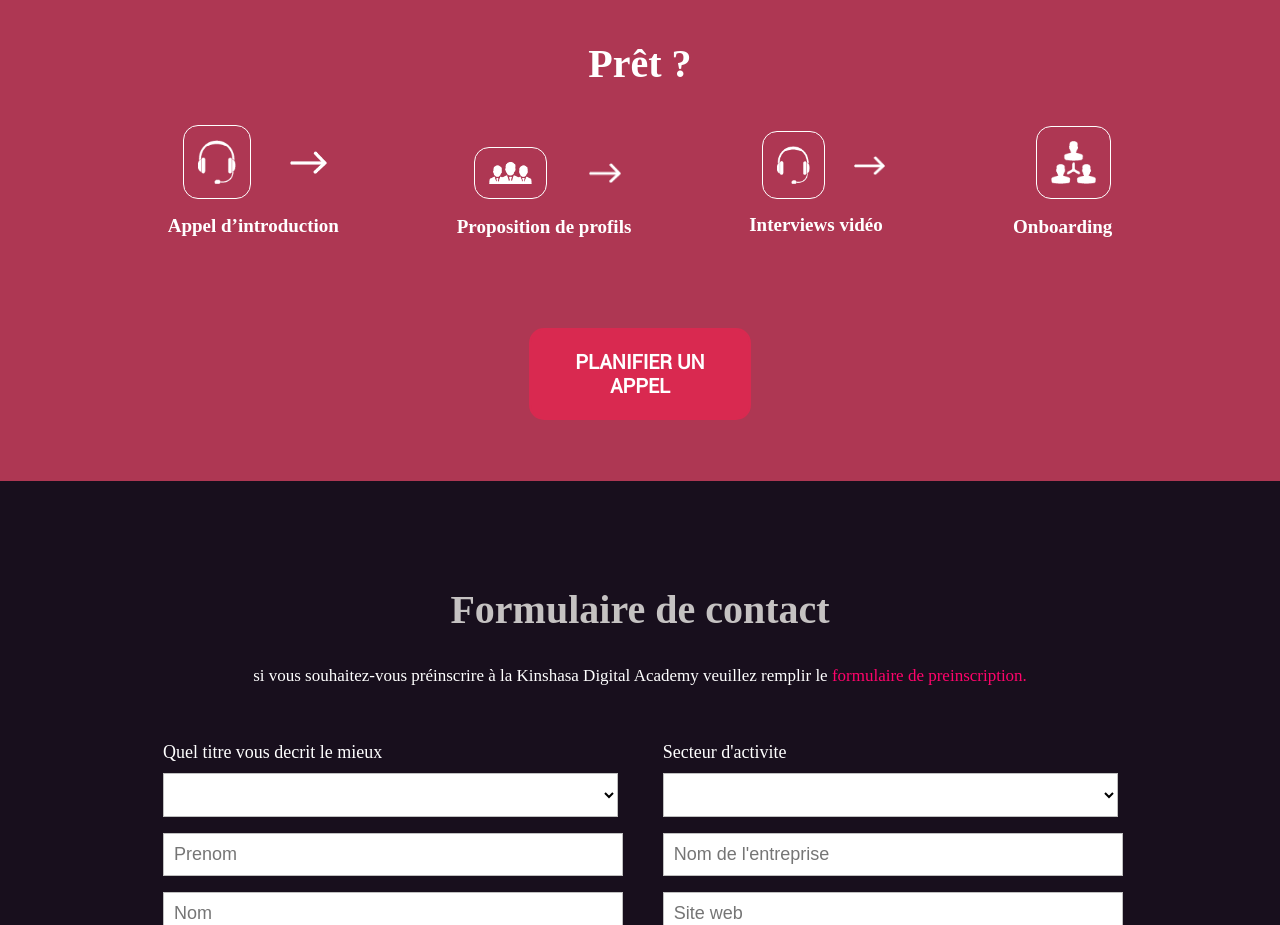
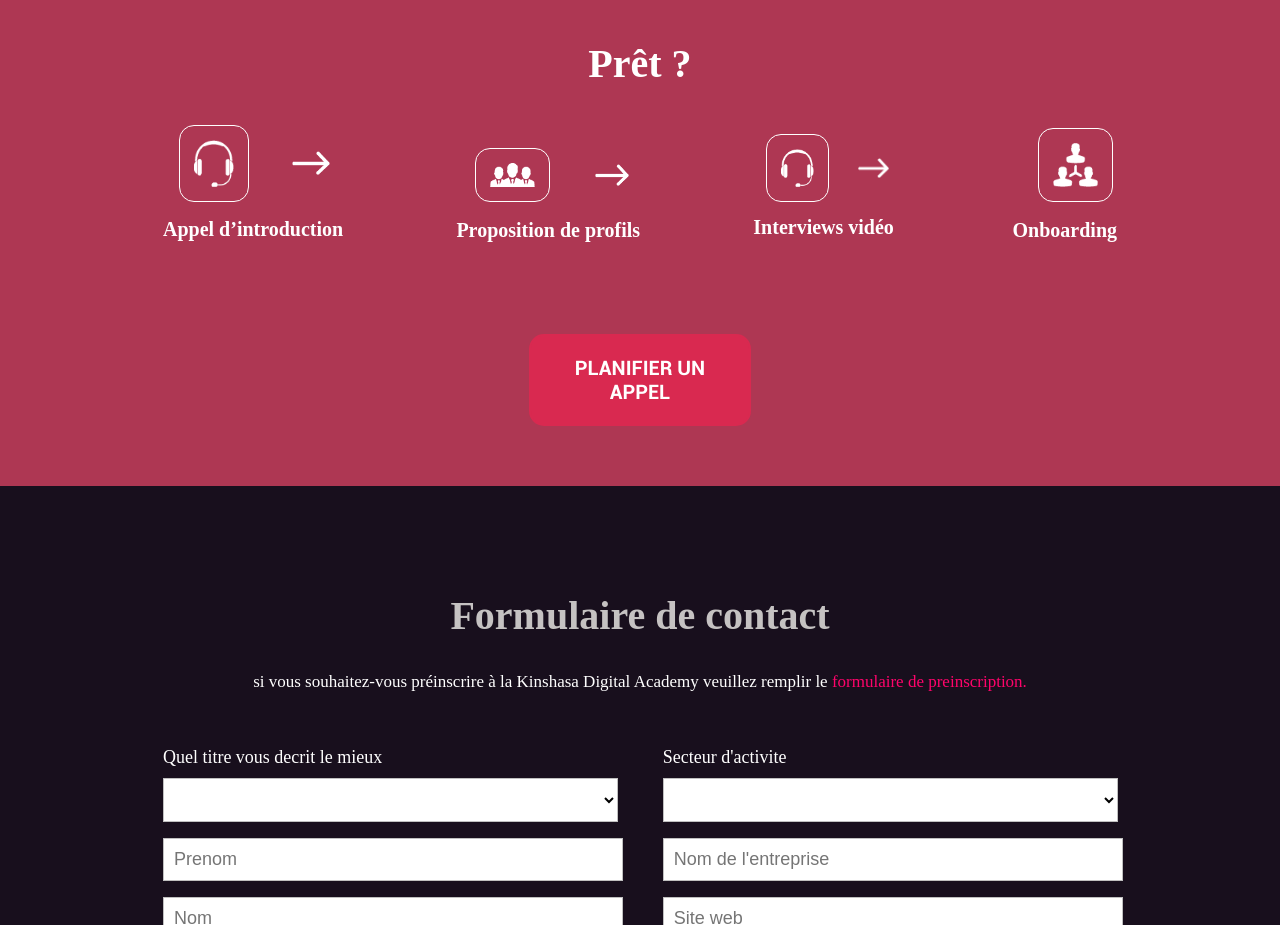
Before and after one commit to Beni-01/projet_site_KD, a plain HTML site: page index.html in a window 1280 px wide. Shown: the part 2620-3545 px from the top of the page. Drawn offline with Linux system fonts and the light colour scheme; a web font is replaced by a local one.

Commit message:
ajout des blocs dans le projets

```diff
--- a/css/index.css
+++ b/css/index.css
@@ -8,6 +8,15 @@ body{
 @font-face{
     font-family: 'Roboto';
     src: url(../fonts/robotos/Roboto-Regular.ttf);
+}
+@font-face{
+    font-family: 'Roboto Bold';
+    src: url(../fonts/robotos/Roboto-Bold.ttf);
+}
+
+@font-face{
+    font-family: 'Ubuntu Mono';
+    src: url(../fonts/Ubuntu_Mono/UbuntuMono-Bold.ttf);
 }
 
 @font-face{
@@ -364,7 +373,7 @@ text-decoration:none;
 color:white;
 font-weight:800;
 font-size: 20px;
-font-family: 'Roboto';
+font-family: 'Roboto Bold';
 padding:20px;
 background-color:rgb(217, 41, 80);
 border-radius:15px;
@@ -389,6 +398,7 @@ text-align: center;
    flex-direction: row;
    align-items: center;
    justify-content:center;
+
 }
 .img-ill{
     margin-left:20%;
@@ -418,3 +428,11 @@ margin-left:20%;
 .d-none{
     display:none;
 }
+.container-illustration div h4{
+    font-family: 'Ubuntu Mono';
+    font-size:20px;
+}
+.container-img-ill{
+    margin: auto;
+
+}
```
